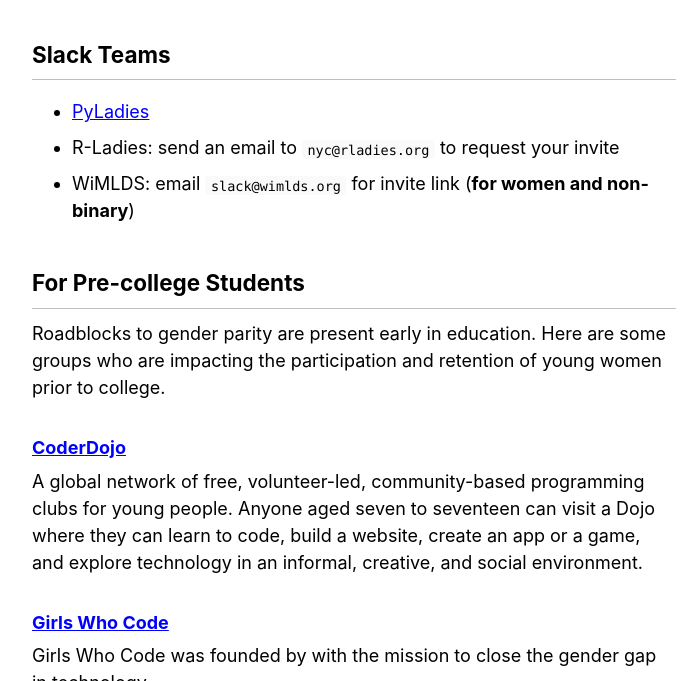
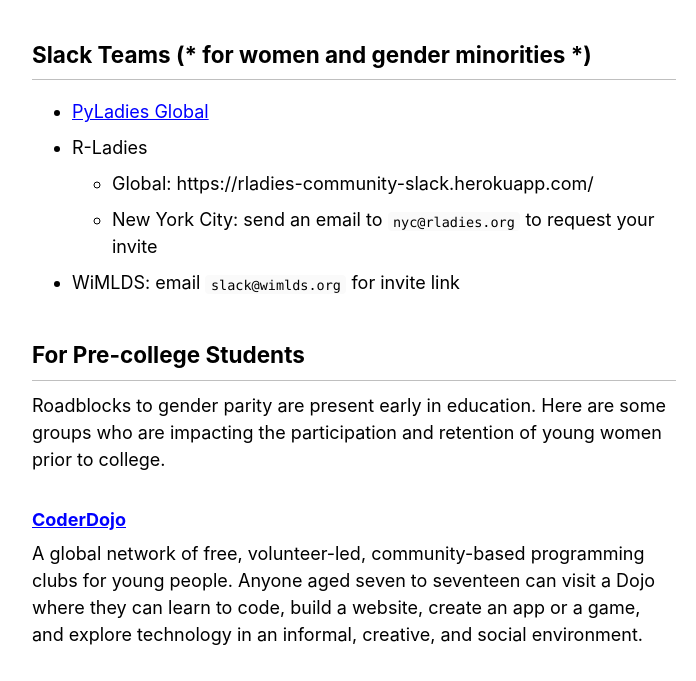
Before and after one commit to reshamas/reshamas.github.io, a Jekyll site: the page built from _posts/2018-05-09-resources-for-women-in-data-science.md, in a window 1280 px wide and 900 px high, scrolled down 9102 px, cut to the strip 219-900 px from the top of the window. Shown: the whole strip, without its empty margins (286-982 px from the left). Built offline with Jekyll 4.4.1, drawn with Linux system fonts in a browser that asks for light colours; comment, search, counter and statistics services are not loaded.

Commit message:
Update 2018-05-09-resources-for-women-in-data-science.md

```diff
--- a/_posts/2018-05-09-resources-for-women-in-data-science.md
+++ b/_posts/2018-05-09-resources-for-women-in-data-science.md
@@ -243,10 +243,12 @@
 <p><iframe width="460" height="215" src="https://www.youtube.com/embed/y2udE5N4l_4" frameborder="0" allow="autoplay; encrypted-media" allowfullscreen></iframe></p>
 
 
-## Slack Teams
-* [PyLadies](http://slackin.pyladies.com)
-* R-Ladies:  send an email to `nyc@rladies.org` to request your invite
-* WiMLDS:  email `slack@wimlds.org` for invite link (**for women and non-binary**)
+## Slack Teams  (* **for women and gender minorities** *)
+* [PyLadies Global](http://slackin.pyladies.com)
+* R-Ladies
+  - Global:  https://rladies-community-slack.herokuapp.com/
+  - New York City:  send an email to `nyc@rladies.org` to request your invite
+* WiMLDS:  email `slack@wimlds.org` for invite link
 
 
 ## For Pre-college Students
```
